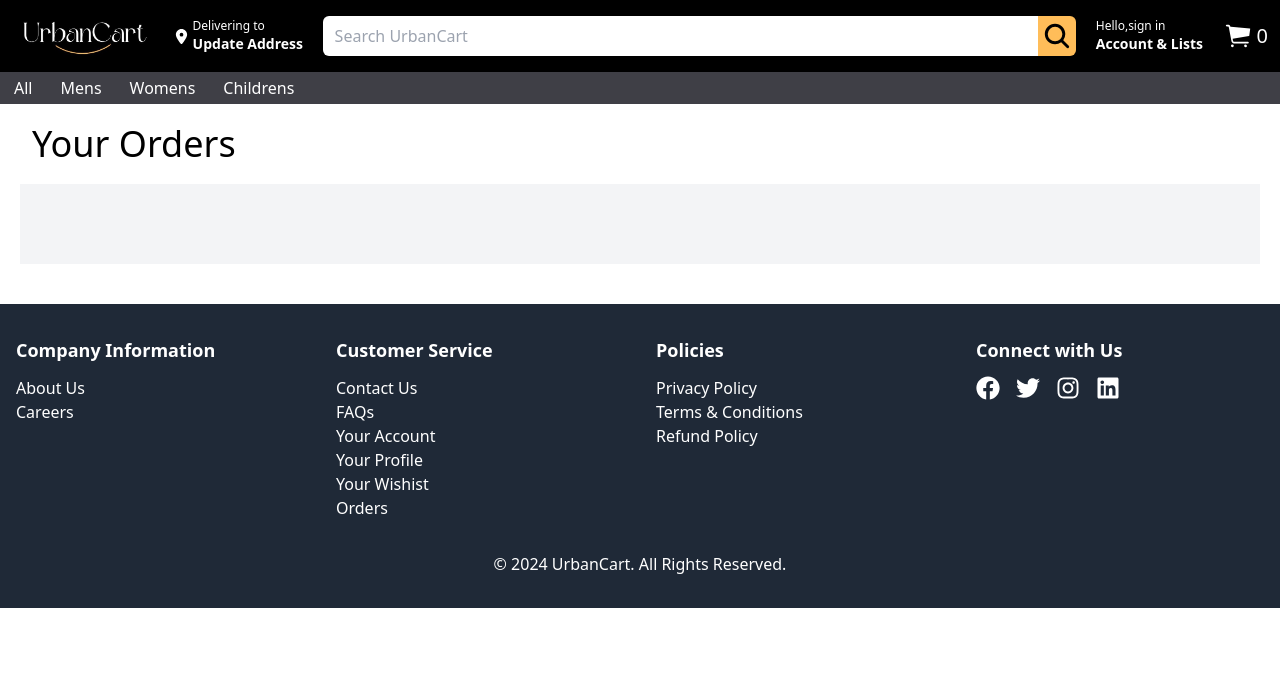
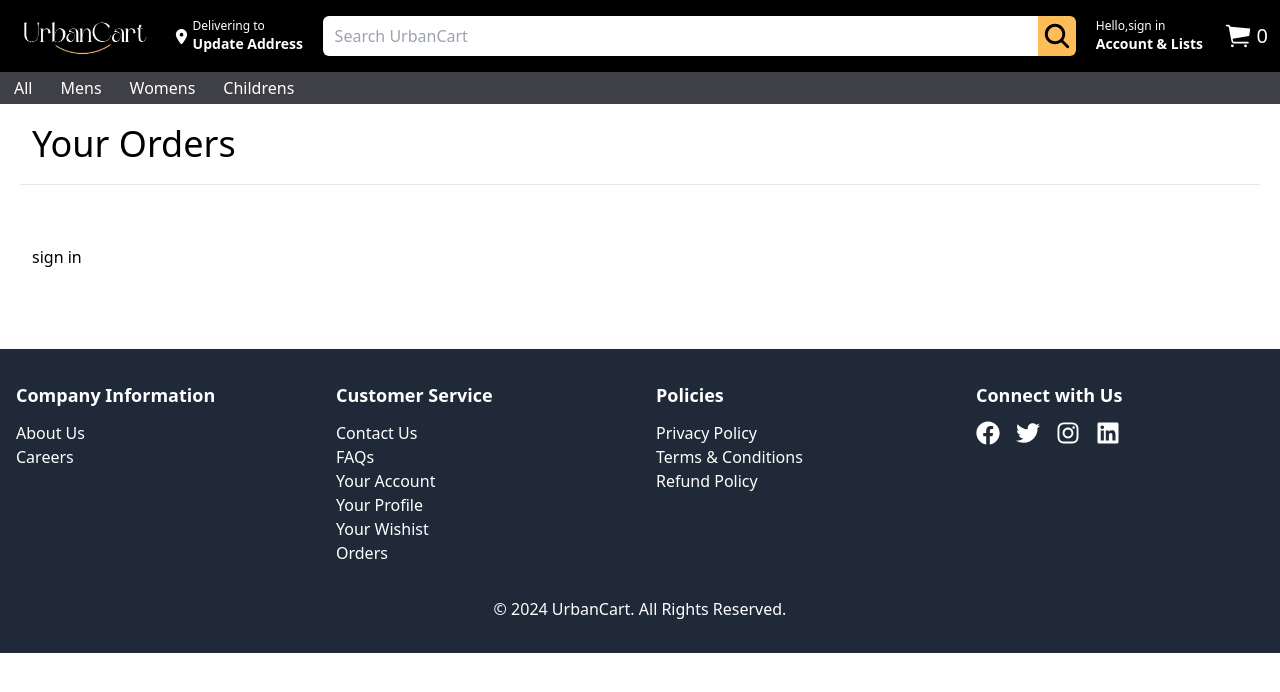
Before and after one commit to roht2103/UrbanCart, a React (Vite) app: page /account/orders in a window 1280 px wide. Shown: the top 692 px of the page. Built offline with nearby package versions, Linux system fonts and the light colour scheme.

Commit message:
designed orders page

```diff
--- a/src/pages/OrdersPage.jsx
+++ b/src/pages/OrdersPage.jsx
@@ -4,15 +4,65 @@ import Lottie from "lottie-react";
 import animation from "../assets/animations/loading.json";
 import { Link, useNavigate } from "react-router-dom";
 
+const list = [
+  {
+    id: 4,
+    name: "HTML T-Shirt",
+    price: 39,
+    deliveryDate: "12/23/2024",
+    src: "public\\images\\html.jpg",
+    category: "T-Shirt",
+    gender: "Male",
+    description:
+      "This HTML T-Shirt is a must-have for any web developer, combining comfort with a love for coding.",
+    keywords: [
+      "HTML",
+      "T-Shirt",
+      "Web Development",
+      "Male",
+      "Summer",
+      "Cotton",
+      "Fashion",
+      "Casual",
+    ],
+  },
+  {
+    id: 5,
+    name: "Java T-Shirt",
+    price: 39,
+    deliveryDate: "12/23/2024",
+    src: "public\\images\\java.jpg",
+    category: "T-Shirt",
+    gender: "Female",
+    description:
+      "Wear your passion for programming with this Java T-Shirt, perfect for casual outings.",
+    keywords: [
+      "Java",
+      "T-Shirt",
+      "Programming",
+      "Female",
+      "Summer",
+      "Cotton",
+      "Fashion",
+      "Casual",
+    ],
+  },
+];
+
 const OrdersPage = (props) => {
   const { user, isAuthenticated, isLoading } = useAuth0();
-  const { orderList, setOrderList } = useState([]);
-  useEffect(() => {
-    if (props.currentUser && props.currentUser.length > 0) {
-      setOrderList(props.currentUser[0].orders);
-      console.log(props.currentUser);
-    }
-  }, [props.currentUser]);
+  const [orderList, setOrderList] = useState(list);
+  const navigate = useNavigate();
+  // useEffect(() => {
+  //   if (
+  //     props.currentUser &&
+  //     props.currentUser.orders &&
+  //     props.currentUser.orders.length > 0
+  //   ) {
+  //     setOrderList(props.currentUser.orders);
+  //   }
+  // }, [props.currentUser]);
+
   if (isLoading) {
     return (
       <div className="flex items-center justify-center mt-36">
@@ -20,14 +70,16 @@ const OrdersPage = (props) => {
       </div>
     );
   }
+
   return (
     <div>
-      <h1 className="text-4xl m-5 px-3">Your Orders</h1>
+      <h1 className="text-4xl m-5 mb-0 px-3">Your Orders</h1>
+      <hr className="md:m-5 m-1" />
 
-      {isAuthenticated && !orderList ? (
+      {isAuthenticated && orderList.length === 0 ? (
         <div className="m-5 px-3 py-10">
           <h1 className="text-4xl mb-2">
-            Looks like you didn't place any orders.
+            Looks like you haven&apost placed any orders yet.
           </h1>
           <p>
             Once you place an order, you'll see your order history here. You can
@@ -42,9 +94,60 @@ const OrdersPage = (props) => {
           </p>
         </div>
       ) : (
-        <div className="bg-gray-100 m-5 px-3 py-10"></div>
+        <div className="md:m-5 px-3 py-10">
+          {isAuthenticated ? (
+            orderList.map((product) => (
+              <div
+                key={product.id}
+                className="bg-gray-100 flex justify-between flex-wrap gap-5 mb-3 p-5"
+              >
+                <div className="flex flex-wrap gap-5">
+                  <div className="flex-shrink-0">
+                    <img
+                      src={`..\\${product.src}`} // Adjust path to correctly display image
+                      className="w-40 h-40 object-cover cursor-pointer"
+                      alt={product.name}
+                      onClick={() => navigate("/product", { state: product })}
+                    />
+                  </div>
+                  <div className="flex flex-col">
+                    <div>
+                      <p
+                        className="text-2xl cursor-pointer font-semibold"
+                        onClick={() => navigate("/product", { state: product })}
+                      >
+                        {product.name}
+                      </p>
+                      <p className="text-gray-600 mt-2">
+                        {product.description}
+                      </p>
+                      <p className="text-gray-600">
+                        Category: {product.category}
+                      </p>
+                    </div>
+                    <div className="flex items-center mt-4">
+                      <p className="text-lg font-bold">{product.price} $</p>
+                    </div>
+                    <Link to="/buy" state={product}>
+                      Buy again
+                    </Link>
+                  </div>
+                </div>
+                <div>
+                  <p className="font-bold">
+                    Delivered on {product.deliveryDate}
+                  </p>
+                  <p className="text-xs">Your item has been delivered</p>
+                </div>
+              </div>
+            ))
+          ) : (
+            <h1>sign in</h1>
+          )}
+        </div>
       )}
     </div>
   );
 };
+
 export default OrdersPage;
--- a/src/pages/ProductPage.jsx
+++ b/src/pages/ProductPage.jsx
@@ -1,4 +1,8 @@
+import { Link, useNavigate, useLocation } from "react-router-dom";
 const ProductPage = () => {
+  const location = useLocation();
+  const product = location.state;
+  console.log(product);
   return <h1>Product Page</h1>;
 };
 export default ProductPage;
```
Also changed, not shown: 1 other file (tests, documents, lock files or other folders).
